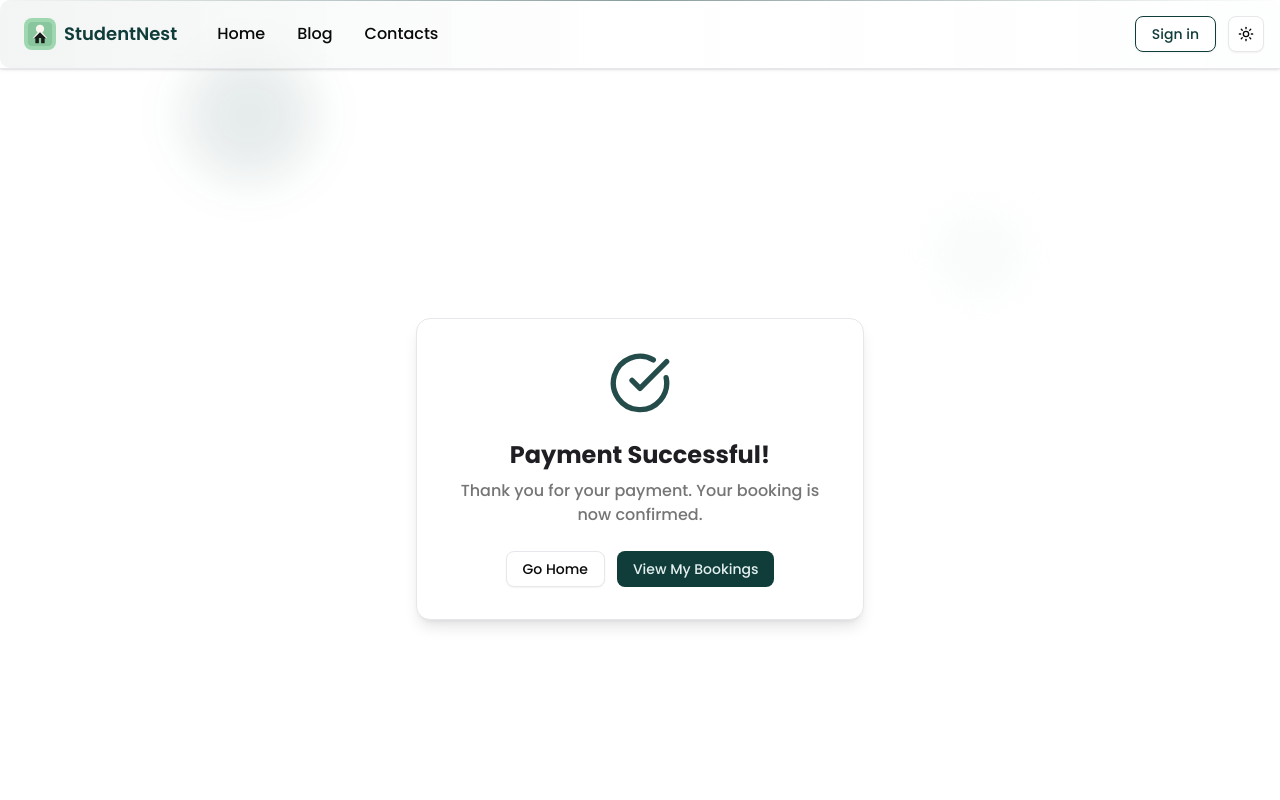
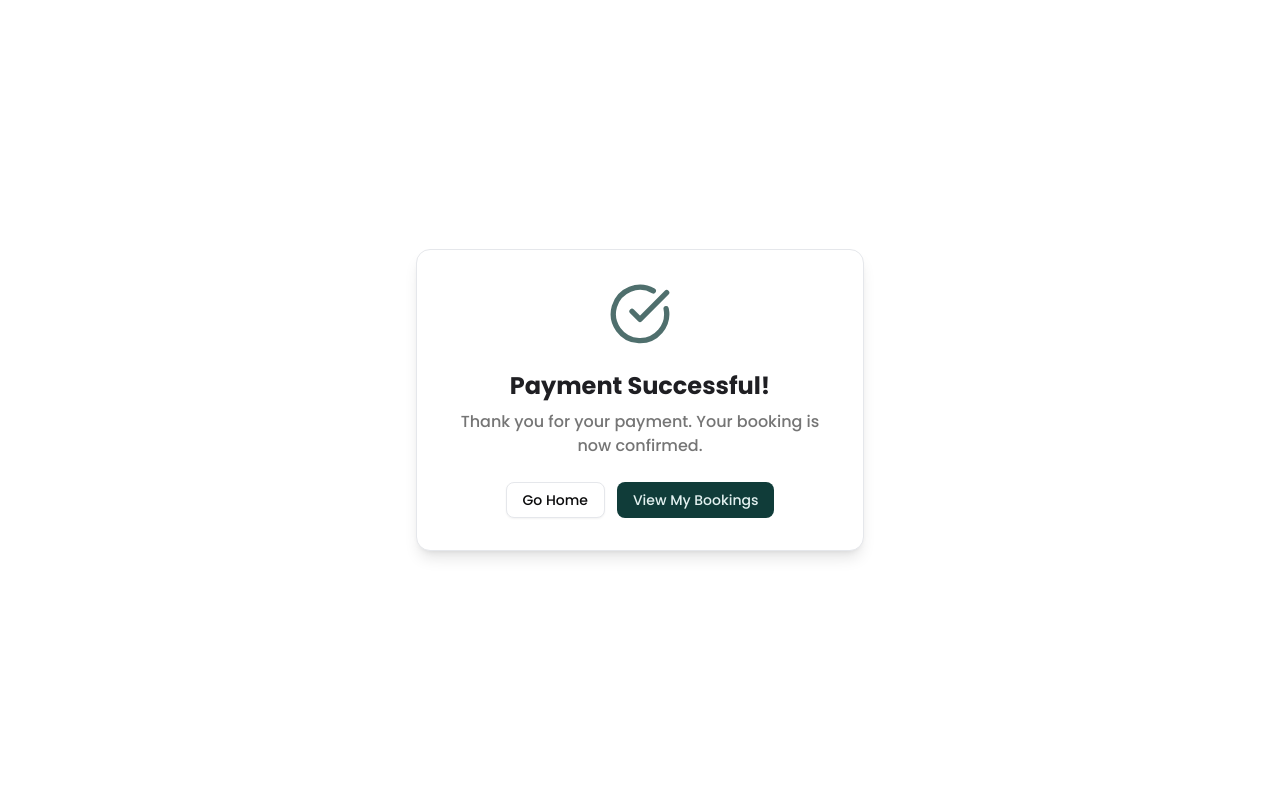
Before and after one commit to StudentNest-ps/Student-Nest-Frontend, a Next.js app: page /payment-success in a window 1280 px wide. Shown: the top 800 px of the page. Built offline with nearby package versions, Linux system fonts and the light colour scheme.

Commit message:
Adding the payment success page

```diff
--- a/app/(main)/payment-success/page.tsx
+++ b/app/(main)/payment-success/page.tsx
@@ -1,8 +1,49 @@
-import PaymentSuccess from '@/components/PaymentSuccess';
+'use client';
+
+import { Button } from '@/components/ui/button';
+import { motion } from 'framer-motion';
+import { CheckCircle } from 'lucide-react';
+import Link from 'next/link';
 import React from 'react';
 
 const page = () => {
-  return <PaymentSuccess />;
+  return (
+    <div className="min-h-screen flex items-center justify-center bg-background px-4">
+      <motion.div
+        initial={{ opacity: 0, scale: 0.9 }}
+        animate={{ opacity: 1, scale: 1 }}
+        transition={{ duration: 0.6, ease: 'easeOut' }}
+        className="bg-card rounded-xl shadow-lg p-8 text-center max-w-md w-full border border-border"
+      >
+        <motion.div
+          initial={{ rotate: -20, scale: 0 }}
+          animate={{ rotate: 0, scale: 1 }}
+          transition={{ type: 'spring', stiffness: 260, damping: 20 }}
+          className="flex items-center justify-center mb-6"
+        >
+          <CheckCircle className="w-16 h-16 text-primary animate-pulse" />
+        </motion.div>
+
+        <h1 className="text-2xl font-bold text-card-foreground mb-2">
+          Payment Successful!
+        </h1>
+        <p className="text-muted-foreground mb-6">
+          Thank you for your payment. Your booking is now confirmed.
+        </p>
+
+        <div className="flex flex-col sm:flex-row gap-3 justify-center">
+          <Link href="/">
+            <Button variant="outline" className="w-full sm:w-auto">
+              Go Home
+            </Button>
+          </Link>
+          <Link href="/my-bookings">
+            <Button className="w-full sm:w-auto">View My Bookings</Button>
+          </Link>
+        </div>
+      </motion.div>
+    </div>
+  );
 };
 
 export default page;
--- a/data/hiddenPaths.ts
+++ b/data/hiddenPaths.ts
@@ -8,6 +8,11 @@ export const hiddenFooterPaths = [
   '/my-bookings',
   '/apartments',
   '/profile',
+  '/payment-success',
 ];
 
-export const hiddenHeaderPaths = ['/dashboard', '/dashboard-owner'];
+export const hiddenHeaderPaths = [
+  '/dashboard',
+  '/dashboard-owner',
+  '/payment-success',
+];
```
